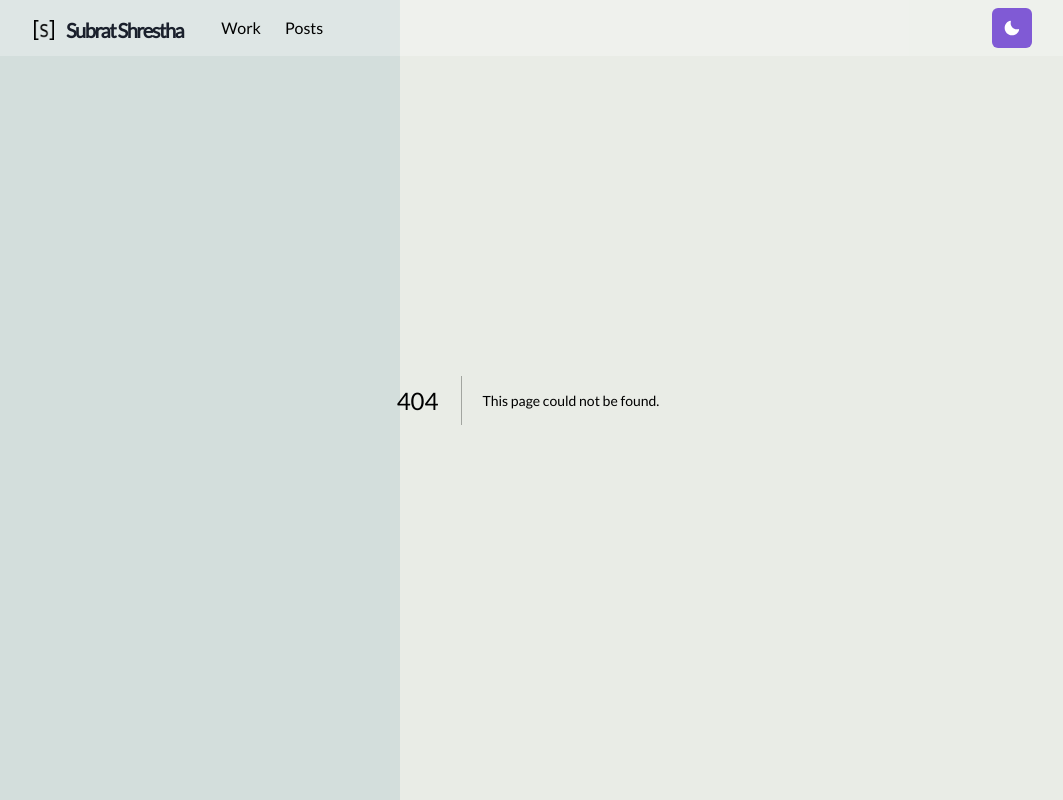
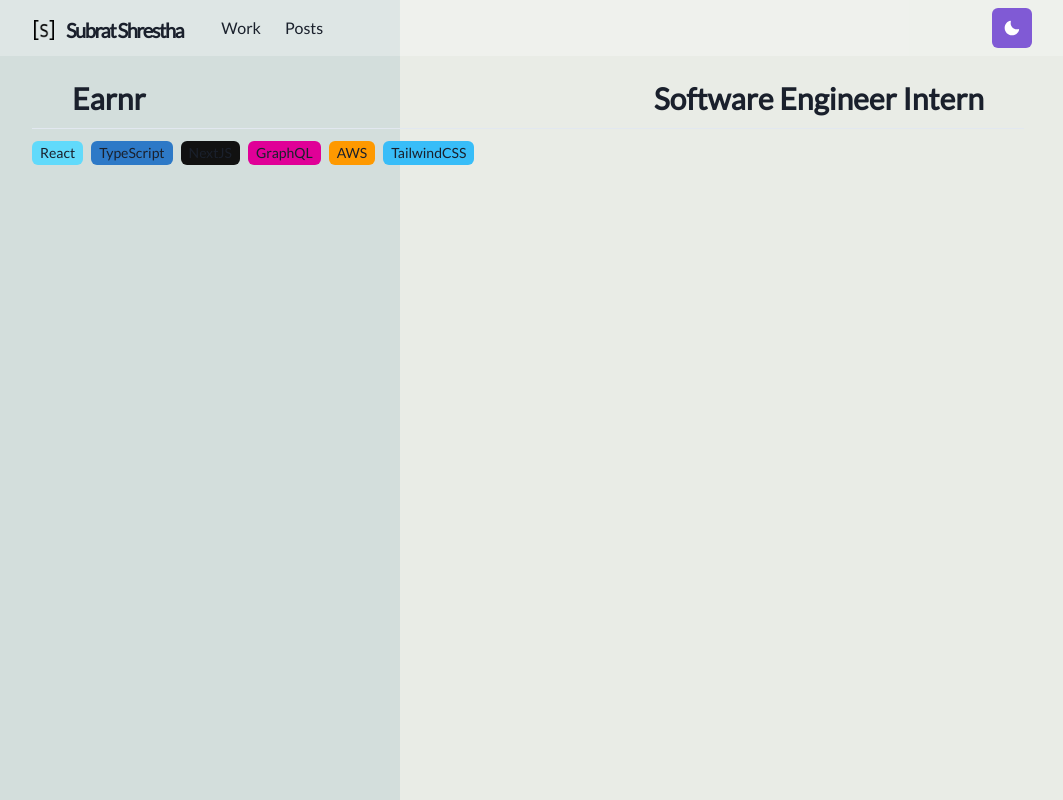
Before and after one commit to SubratShrestha/portfolio-next, a Next.js app: page /earnr in a window 1280 px wide. Before the commit this address had no page. Shown: the whole page, without its empty margins (112-1175 px from the left). Built offline with nearby package versions, Linux system fonts and the light colour scheme.

Commit message:
Working on the Earnr page

```diff
--- /dev/null
+++ b/components/layouts/divider.tsx
@@ -0,0 +1,20 @@
+import { Box } from '@chakra-ui/react'
+
+interface dividerProps {
+  width?: string
+  height: string
+  color: string
+  marginY: number
+}
+const Divider: React.FC<dividerProps> = ({
+  width = '100%',
+  height,
+  color,
+  marginY
+}) => {
+  return (
+    <Box width={width} height={height} backgroundColor={color} my={marginY} />
+  )
+}
+
+export default Divider;
--- a/libs/work.ts
+++ b/libs/work.ts
@@ -1,16 +1,53 @@
-const works = [
-    {
-        title: "Earnr",
-        link: "earnr"
-    },
-    {
-        title: "Neural Stimulator",
-        link: "neural"
-    },
-    {
-        title: "CSESoc",
-        link: "csesoc"
-    }
-]
+interface workType {
+  key: number
+  title: string
+  link: string
+  start?: string
+  end?: string
+  intro?: string
+  resp: Array<string>
+  tags?: Array<{ value: string; color: string }>
+}
+const works: { [id: string]: workType } = {
+  earnr: {
+    key: 0,
+    title: 'Earnr',
+    link: 'earnr',
+    start: 'February 2021',
+    end: 'August 2021',
+    resp: [
+      'Reconstructed signup/onboarding application for new investors using Formik to allow for easier addition and modification of onboarding questions',
+      'Developed Bonus code functionality to the platform using AWS Appsync and new GraphQL queries',
+      'Added investment management functionality to the dashboard application',
+      'Developed automated end-to-end tests for the entire frontend',
+      'Converted the React landing page into a Webflow project for easier modification'
+    ],
+    tags: [
+      { value: 'React', color: '#61DAFB' },
+      { value: 'TypeScript', color: '#2D79C7' },
+      { value: 'NextJS', color: '#111111' },
+      { value: 'GraphQL', color: '#E00097' },
+      { value: 'AWS', color: '#FE9900' },
+      { value: 'TailwindCSS', color: '#38BDF8' }
+    ]
+  },
+  neuro: {
+    key: 1,
+    title: 'Neural Stimulator',
+    link: 'neural',
+    start: 'February 2021',
+    end: 'December 2021',
+    intro: '',
+    resp: [
+      'Designed and Developed the firmware and software for a wireless neural stimulator'
+    ]
+  },
+  csesoc: {
+    key: 2,
+    title: 'CSESoc',
+    link: 'csesoc',
+    resp: ['content']
+  }
+}
 
-export default works;
+export default works
--- /dev/null
+++ b/pages/earnr.tsx
@@ -0,0 +1,28 @@
+import { Box, Flex, Heading, HStack, StackDivider, Tag } from '@chakra-ui/react'
+import { NextPage } from 'next'
+import Divider from '../components/layouts/divider'
+import works from '../libs/work'
+
+const EarnrPage: NextPage = () => {
+  const data = works['earnr']
+  return (
+    <Box height='100%' width='100%' pt={20}>
+      <Flex flexDirection='row' justifyContent='space-between' px={10}>
+        <Heading as='h1' size='lg'>
+          {data.title}
+        </Heading>
+        <Heading as='h1' size='lg'>
+          Software Engineer Intern
+        </Heading>
+      </Flex>
+      <Divider height='1px' color='gray.200' marginY={3} />
+      <HStack>
+        {data.tags?.map((value, index) => (
+          <Tag key={index} backgroundColor={value.color}>{value.value}</Tag>
+        ))}
+      </HStack>
+    </Box>
+  )
+}
+
+export default EarnrPage
```
Also changed, not shown: components/layouts/workList.tsx (+3 -8 lines).
